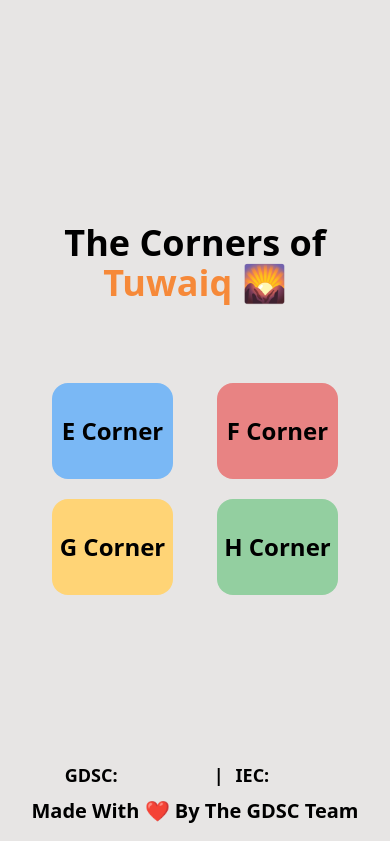
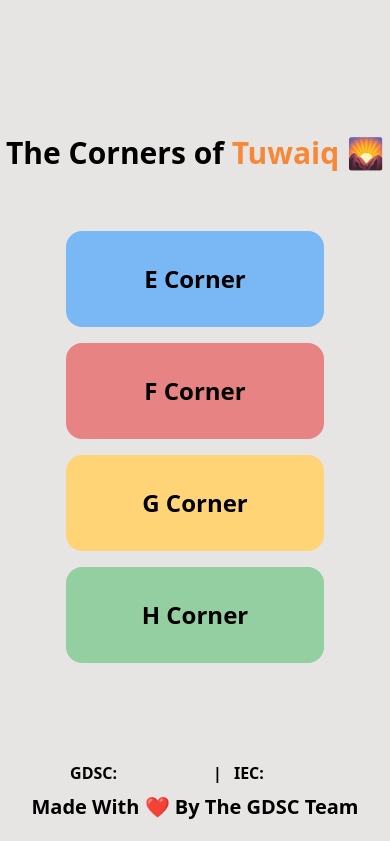
Before and after one commit to GDSC-YU/tuwaiq-classrooms, an Astro site: page / in a window 390 px wide. Shown: the part 847-1688 px from the top of the page. Built offline with nearby package versions, Linux system fonts and the light colour scheme; Astro itself is replaced by a stand-in of ours; some icons are missing.

Commit message:
responsiveness fixes

```diff
--- a/src/components/More.astro
+++ b/src/components/More.astro
@@ -8,11 +8,13 @@ import Footer from "../components/ui/Footer.astro";
   class="relative flex h-screen flex-col items-center justify-center gap-y-5 text-center"
 >
   <!-- Title -->
-  <h1 class="py-5 text-4xl font-bold md:text-5xl lg:text-7xl">
+  <h1 class="text-3xl font-bold md:text-5xl lg:text-7xl">
     The Corners of <span class="text-yu-orange-dark">Tuwaiq</span> 🌄
   </h1>
   <!-- Corners Buttons -->
-  <div class="grid w-full grid-cols-2 justify-items-center gap-5 p-10">
+  <div
+    class="grid w-full grid-cols-1 justify-items-center gap-4 p-10 md:grid-cols-2"
+  >
     <CornerButton text="E Corner" href="/corners/E" color={ButtonColor.Blue} />
     <CornerButton text="F Corner" href="/corners/F" color={ButtonColor.Red} />
     <CornerButton
--- a/src/components/ui/Footer.astro
+++ b/src/components/ui/Footer.astro
@@ -2,10 +2,10 @@
 import { Icon } from "astro-icon";
 ---
 
-<footer class="absolute bottom-0 pb-4">
+<footer class="absolute bottom-0 pb-5">
   <div class="mb-2 flex justify-center gap-x-3">
     <!-- GDSC Links -->
-    <p class="text-lg font-bold" aria-label="Google Developer Student Club">
+    <p class="font-bold md:text-lg" aria-label="Google Developer Student Club">
       GDSC:
     </p>
     <!-- Twitter -->
@@ -33,9 +33,9 @@ import { Icon } from "astro-icon";
       <Icon name="uil:github" class="hover:text-github-purple" />
     </a>
     <!-- Seperator -->
-    <p class="text-lg font-bold">|</p>
+    <p class="font-bold md:text-lg">|</p>
     <!-- IEC Links -->
-    <p class="text-lg font-bold">IEC:</p>
+    <p class="font-bold md:text-lg">IEC:</p>
     <!-- Twitter -->
     <a
       href="https://twitter.com/ieclub_yu"
@@ -62,6 +62,6 @@ import { Icon } from "astro-icon";
 
 <style>
   svg {
-    @apply h-7 transition-all duration-200 hover:scale-110;
+    @apply h-6 transition-all duration-200 hover:scale-110 md:h-7;
   }
 </style>
```
